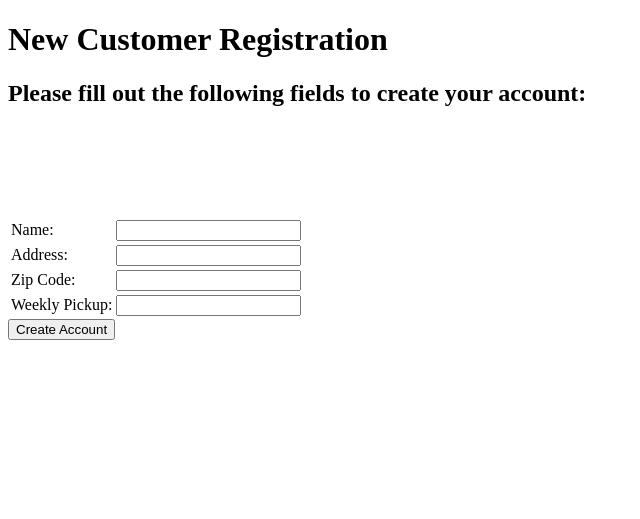
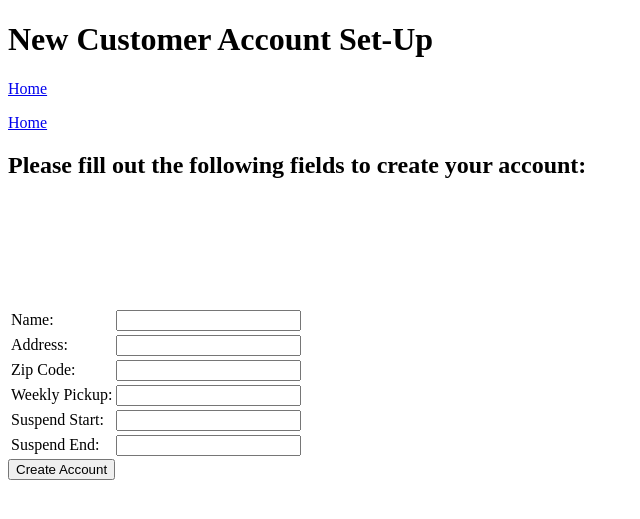
Before and after one commit to iamsamuellp/Django_trash_collector, a Django app: page /customers/new/ in a window 1280 px wide. Shown: the top 519 px of the page, without its empty margins (0-640 px from the left). Run offline with Django 3.2, Linux system fonts and the light colour scheme.

Commit message:
Updated the links in the index, create and detail files. Tested the db - working on linking customers with account.

```diff
--- /dev/null
+++ b/trash_collector/customers/templates/customers/create.html
@@ -0,0 +1,26 @@
+{% extends 'base.html' %}
+
+
+{% block title %} New Account Set-Up {% endblock %}
+
+{% block header %} New Customer Account Set-Up {% endblock %}
+
+{% block content %}
+
+<form action="{% url 'customers:detail' %}" method = "POST">
+  {% csrf_token %}
+  <p><a href="{% url 'home' %}">Home</a></p>
+  <p><a href="{% url 'accounts:register' %}">Home</a></p>
+  <h2>Please fill out the following fields to create your account: </h2>
+  <table>
+      <tr><td> Name:</td><td> <input type = "text" name = "name" id="name"></td></tr><br>
+      <tr><td> Address:</td><td> <input type = "text" name = "address" id="address"></td></tr><br>
+      <tr><td> Zip Code:</td><td> <input type = "text" name = "zip_code" id="zip_code"></td></tr><br>
+      <tr><td> Weekly Pickup:</td><td> <input type = "text" name = "weekly_pickup" id="weekly_pickup"></td></tr><br>
+      <tr><td> Suspend Start:</td><td> <input type = "text" name = "suspend_start" id="suspend_start"></td></tr><br>
+      <tr><td> Suspend End:</td><td> <input type = "text" name = "suspend_end" id="suspend_end"></td></tr><br>
+  </table>
+  <input type = "submit" value="Create Account">
+</form>
+
+{% endblock %}
--- a/trash_collector/customers/templates/customers/index.html
+++ b/trash_collector/customers/templates/customers/index.html
@@ -13,6 +13,6 @@
     <p>You are at the customer index, but you are not logged in.</p>
     <a href="{% url 'login' %}">Log In</a>
     <a href="{% url 'accounts:register' %}">Sign Up</a>
-    <a href="{% url 'accounts:detail' %}">Customer Account Details</a>
+    <a href="{% url 'customers:detail' %}">Customer Account Details</a>
   {% endif %}
 {% endblock %}
--- a/trash_collector/customers/templates/customers/register.html
+++ /dev/null
@@ -1,23 +0,0 @@
-{% extends 'base.html' %}
-
-
-{% block title %} Registration {% endblock %}
-
-{% block header %} New Customer Registration {% endblock %}
-
-{% block content %}
-
-
-<form action="{% url 'customers:register' %}" method = "POST">
-  {% csrf_token %}
-  <h2>Please fill out the following fields to create your account: </h2><br>
-  <table>
-      <tr><td> Name:</td><td> <input type = "text" name = "name" id="name"></td></tr><br>
-      <tr><td> Address:</td><td> <input type = "text" name = "address" id="address"></td></tr><br>
-      <tr><td> Zip Code:</td><td> <input type = "text" name = "zip_code" id="zip_code"></td></tr><br>
-      <tr><td> Weekly Pickup:</td><td> <input type = "text" name = "weekly_pickup" id="weekly_pickup"></td></tr><br>
-  </table>
-  <input type = "submit" value="Create Account">
-</form>
-
-{% endblock %}
--- a/trash_collector/customers/urls.py
+++ b/trash_collector/customers/urls.py
@@ -10,7 +10,7 @@ app_name = "customers"
 urlpatterns = [
     path('', views.index, name="index"),
     path('admin/', admin.site.urls),
-    path('new/', views.create, name="register"),
+    path('new/', views.create, name="create"),
     path('detail/', views.detail, name="detail"),
     path('', RedirectView.as_view(url = '/customers/'))
 
--- a/trash_collector/customers/views.py
+++ b/trash_collector/customers/views.py
@@ -25,7 +25,7 @@ def index(request):
     }
     except:
         # TODO: Redirect the user to a 'create' function to finish the registration process if no customer record found
-        return HttpResponseRedirect(reverse('customers:register'))
+        return HttpResponseRedirect(reverse('customers:create'))
     return render(request,'customers/index.html', context)
 
     # It will be necessary while creating a Customer/Employee to assign request.user as the user foreign key
@@ -43,9 +43,8 @@ def create(request):
         return HttpResponseRedirect(reverse('customers:index'))
 
     else:
-        # Customer = apps.get_model('customers.Customers')
-        # all_customers = Customer.objects.all()
-        return render(request, 'customers/register.html')
+
+        return render(request, 'customers/create.html')
 
     # print(user)
     # return render(request, 'customers/index.html')
```
Also changed, not shown: trash_collector/customers/templates/customers/detail.html (+3 -4 lines), trash_collector/customers/migrations/0001_initial.py, trash_collector/customers/migrations/0002_customer_weekly_pickup.py (deleted).
